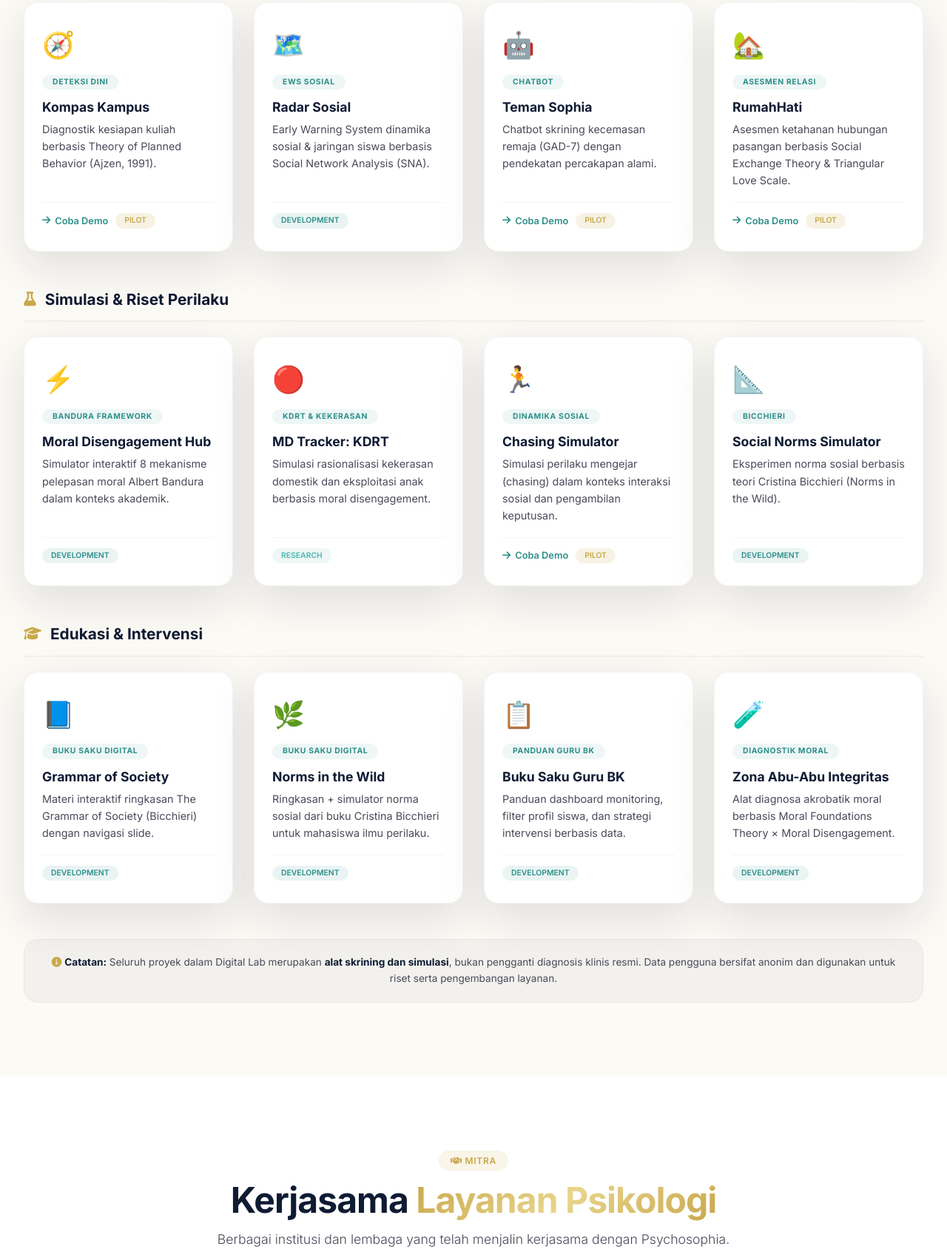
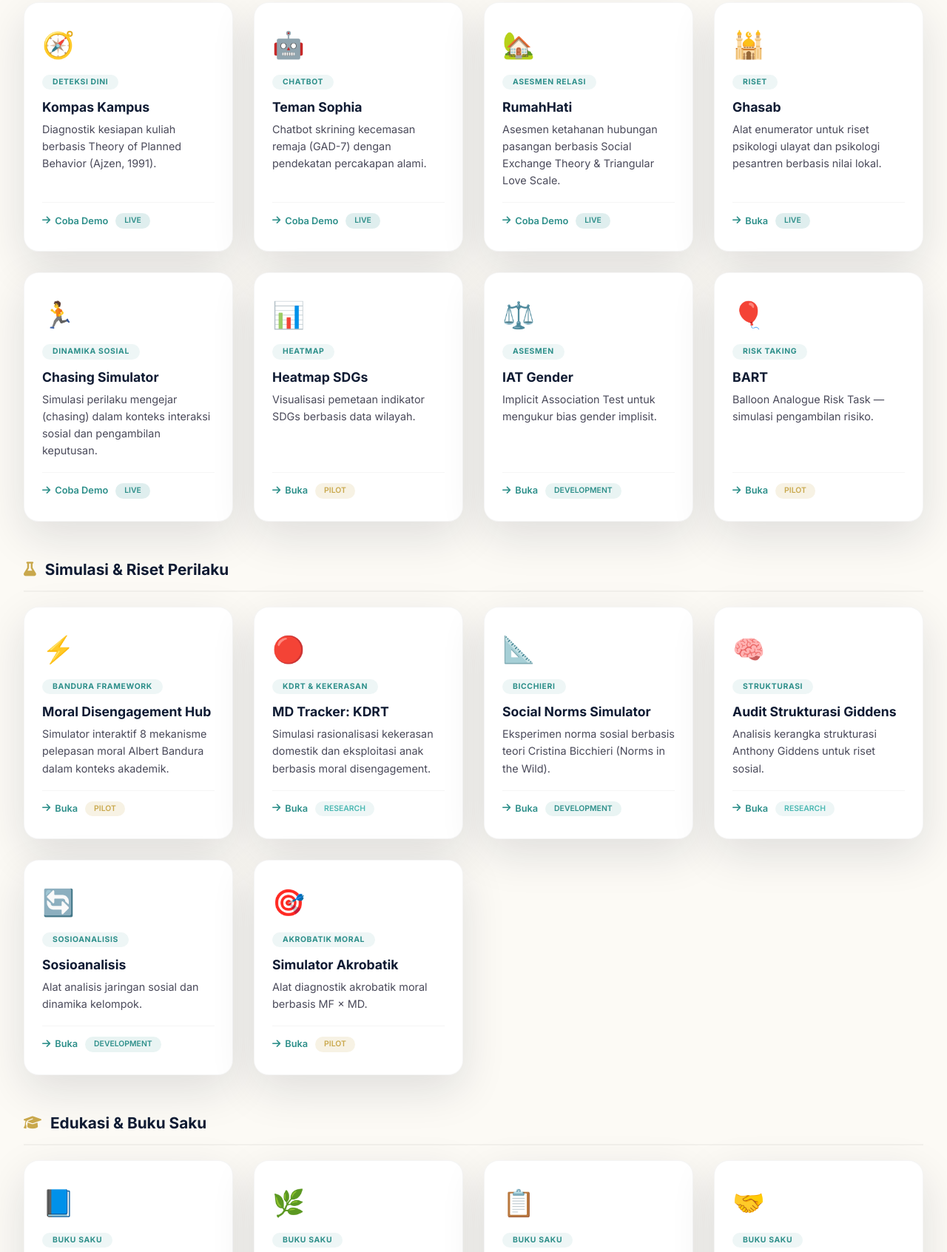
Before and after one commit to PI-iainbabel/psychosophia-portfolio, a plain HTML site: page index.html in a window 1280 px wide. Shown: the part 4283-5975 px from the top of the page at 74% size. Drawn offline with Linux system fonts and the light colour scheme.

Commit message:
Update index.html

```diff
--- a/index.html
+++ b/index.html
@@ -948,6 +948,10 @@
         .lab-status.riset {
             background: rgba(45, 143, 138, 0.08);
             color: var(--teal-light);
+        }
+        .lab-status.live {
+            background: rgba(45, 143, 138, 0.15);
+            color: var(--teal);
         }
 
         .lab-category-block {
@@ -1524,7 +1528,7 @@
         </div>
     </section>
 
-    <!-- ===== DIGITAL LAB (BARU — PILOT PROJECT) ===== -->
+    <!-- ===== DIGITAL LAB ===== -->
     <section class="section digitallab-section" id="digitallab">
         <div class="container">
             <div class="section-header reveal">
@@ -1544,17 +1548,7 @@
                         <p>Diagnostik kesiapan kuliah berbasis Theory of Planned Behavior (Ajzen, 1991).</p>
                         <div class="lab-footer-links">
                             <a href="https://kompas-kampus.netlify.app" target="_blank"><i class="fas fa-arrow-right"></i> Coba Demo</a>
-                            <span class="lab-status pilot">Pilot</span>
-                        </div>
-                    </div>
-
-                    <div class="lab-card">
-                        <span class="lab-icon">🗺️</span>
-                        <span class="lab-category">EWS Sosial</span>
-                        <h4>Radar Sosial</h4>
-                        <p>Early Warning System dinamika sosial &amp; jaringan siswa berbasis Social Network Analysis (SNA).</p>
-                        <div class="lab-footer-links">
-                            <span class="lab-status dev">Development</span>
+                            <span class="lab-status live">Live</span>
                         </div>
                     </div>
 
@@ -1565,7 +1559,7 @@
                         <p>Chatbot skrining kecemasan remaja (GAD-7) dengan pendekatan percakapan alami.</p>
                         <div class="lab-footer-links">
                             <a href="https://psychosophia-bot.lovable.app" target="_blank"><i class="fas fa-arrow-right"></i> Coba Demo</a>
-                            <span class="lab-status pilot">Pilot</span>
+                            <span class="lab-status live">Live</span>
                         </div>
                     </div>
 
@@ -1576,6 +1570,63 @@
                         <p>Asesmen ketahanan hubungan pasangan berbasis Social Exchange Theory &amp; Triangular Love Scale.</p>
                         <div class="lab-footer-links">
                             <a href="https://rumahhati-psga.lovable.app" target="_blank"><i class="fas fa-arrow-right"></i> Coba Demo</a>
+                            <span class="lab-status live">Live</span>
+                        </div>
+                    </div>
+
+                    <!-- 👇 TAMBAHAN: GHASAB -->
+                    <div class="lab-card">
+                        <span class="lab-icon">🕌</span>
+                        <span class="lab-category">Riset</span>
+                        <h4>Ghasab</h4>
+                        <p>Alat enumerator untuk riset psikologi ulayat dan psikologi pesantren berbasis nilai lokal.</p>
+                        <div class="lab-footer-links">
+                            <a href="https://ghasab.lovable.app" target="_blank"><i class="fas fa-arrow-right"></i> Buka</a>
+                            <span class="lab-status live">Live</span>
+                        </div>
+                    </div>
+                    <!-- 👆 AKHIR TAMBAHAN -->
+
+                    <div class="lab-card">
+                        <span class="lab-icon">🏃</span>
+                        <span class="lab-category">Dinamika Sosial</span>
+                        <h4>Chasing Simulator</h4>
+                        <p>Simulasi perilaku mengejar (chasing) dalam konteks interaksi sosial dan pengambilan keputusan.</p>
+                        <div class="lab-footer-links">
+                            <a href="https://riset-simulasi-chasing.netlify.app" target="_blank"><i class="fas fa-arrow-right"></i> Coba Demo</a>
+                            <span class="lab-status live">Live</span>
+                        </div>
+                    </div>
+
+                    <div class="lab-card">
+                        <span class="lab-icon">📊</span>
+                        <span class="lab-category">Heatmap</span>
+                        <h4>Heatmap SDGs</h4>
+                        <p>Visualisasi pemetaan indikator SDGs berbasis data wilayah.</p>
+                        <div class="lab-footer-links">
+                            <a href="./lab/heatmap_sdgs_v.1.2.html"><i class="fas fa-arrow-right"></i> Buka</a>
+                            <span class="lab-status pilot">Pilot</span>
+                        </div>
+                    </div>
+
+                    <div class="lab-card">
+                        <span class="lab-icon">⚖️</span>
+                        <span class="lab-category">Asesmen</span>
+                        <h4>IAT Gender</h4>
+                        <p>Implicit Association Test untuk mengukur bias gender implisit.</p>
+                        <div class="lab-footer-links">
+                            <a href="./lab/iat_gender.html"><i class="fas fa-arrow-right"></i> Buka</a>
+                            <span class="lab-status dev">Development</span>
+                        </div>
+                    </div>
+
+                    <div class="lab-card">
+                        <span class="lab-icon">🎈</span>
+                        <span class="lab-category">Risk Taking</span>
+                        <h4>BART</h4>
+                        <p>Balloon Analogue Risk Task — simulasi pengambilan risiko.</p>
+                        <div class="lab-footer-links">
+                            <a href="./lab/bart.html"><i class="fas fa-arrow-right"></i> Buka</a>
                             <span class="lab-status pilot">Pilot</span>
                         </div>
                     </div>
@@ -1592,7 +1643,8 @@
                         <h4>Moral Disengagement Hub</h4>
                         <p>Simulator interaktif 8 mekanisme pelepasan moral Albert Bandura dalam konteks akademik.</p>
                         <div class="lab-footer-links">
-                            <span class="lab-status dev">Development</span>
+                            <a href="./lab/bandura-moral-disengagement-hub.html"><i class="fas fa-arrow-right"></i> Buka</a>
+                            <span class="lab-status pilot">Pilot</span>
                         </div>
                     </div>
 
@@ -1602,18 +1654,8 @@
                         <h4>MD Tracker: KDRT</h4>
                         <p>Simulasi rasionalisasi kekerasan domestik dan eksploitasi anak berbasis moral disengagement.</p>
                         <div class="lab-footer-links">
+                            <a href="./lab/moral-disengagement-tracker-for-violence.html"><i class="fas fa-arrow-right"></i> Buka</a>
                             <span class="lab-status riset">Research</span>
-                        </div>
-                    </div>
-
-                    <div class="lab-card">
-                        <span class="lab-icon">🏃</span>
-                        <span class="lab-category">Dinamika Sosial</span>
-                        <h4>Chasing Simulator</h4>
-                        <p>Simulasi perilaku mengejar (chasing) dalam konteks interaksi sosial dan pengambilan keputusan.</p>
-                        <div class="lab-footer-links">
-                            <a href="https://riset-simulasi-chasing.netlify.app" target="_blank"><i class="fas fa-arrow-right"></i> Coba Demo</a>
-                            <span class="lab-status pilot">Pilot</span>
                         </div>
                     </div>
 
@@ -1623,53 +1665,102 @@
                         <h4>Social Norms Simulator</h4>
                         <p>Eksperimen norma sosial berbasis teori Cristina Bicchieri (Norms in the Wild).</p>
                         <div class="lab-footer-links">
+                            <a href="./lab/simulator_diagnostics_social_norms.html"><i class="fas fa-arrow-right"></i> Buka</a>
                             <span class="lab-status dev">Development</span>
                         </div>
                     </div>
+
+                    <div class="lab-card">
+                        <span class="lab-icon">🧠</span>
+                        <span class="lab-category">Strukturasi</span>
+                        <h4>Audit Strukturasi Giddens</h4>
+                        <p>Analisis kerangka strukturasi Anthony Giddens untuk riset sosial.</p>
+                        <div class="lab-footer-links">
+                            <a href="./lab/audit-strukturasi-kerangka-giddens.html"><i class="fas fa-arrow-right"></i> Buka</a>
+                            <span class="lab-status riset">Research</span>
+                        </div>
+                    </div>
+
+                    <div class="lab-card">
+                        <span class="lab-icon">🔄</span>
+                        <span class="lab-category">Sosioanalisis</span>
+                        <h4>Sosioanalisis</h4>
+                        <p>Alat analisis jaringan sosial dan dinamika kelompok.</p>
+                        <div class="lab-footer-links">
+                            <a href="./lab/sosioanalisis.html"><i class="fas fa-arrow-right"></i> Buka</a>
+                            <span class="lab-status dev">Development</span>
+                        </div>
+                    </div>
+
+                    <div class="lab-card">
+                        <span class="lab-icon">🎯</span>
+                        <span class="lab-category">Akrobatik Moral</span>
+                        <h4>Simulator Akrobatik</h4>
+                        <p>Alat diagnostik akrobatik moral berbasis MF × MD.</p>
+                        <div class="lab-footer-links">
+                            <a href="./lab/simulator_akrobatik.html"><i class="fas fa-arrow-right"></i> Buka</a>
+                            <span class="lab-status pilot">Pilot</span>
+                        </div>
+                    </div>
                 </div>
             </div>
 
-            <!-- Kategori C: Edukasi & Intervensi -->
+            <!-- Kategori C: Edukasi & Buku Saku -->
             <div class="lab-category-block reveal">
-                <h3><i class="fas fa-graduation-cap"></i> Edukasi &amp; Intervensi</h3>
+                <h3><i class="fas fa-graduation-cap"></i> Edukasi &amp; Buku Saku</h3>
                 <div class="lab-grid">
                     <div class="lab-card">
                         <span class="lab-icon">📘</span>
-                        <span class="lab-category">Buku Saku Digital</span>
+                        <span class="lab-category">Buku Saku</span>
                         <h4>Grammar of Society</h4>
                         <p>Materi interaktif ringkasan The Grammar of Society (Bicchieri) dengan navigasi slide.</p>
                         <div class="lab-footer-links">
-                            <span class="lab-status dev">Development</span>
+                            <a href="./lab/materi_social_grammar_bicchieri.html"><i class="fas fa-arrow-right"></i> Buka</a>
+                            <span class="lab-status pilot">Pilot</span>
                         </div>
                     </div>
 
                     <div class="lab-card">
                         <span class="lab-icon">🌿</span>
-                        <span class="lab-category">Buku Saku Digital</span>
+                        <span class="lab-category">Buku Saku</span>
                         <h4>Norms in the Wild</h4>
-                        <p>Ringkasan + simulator norma sosial dari buku Cristina Bicchieri untuk mahasiswa ilmu perilaku.</p>
+                        <p>Ringkasan + simulator norma sosial dari buku Cristina Bicchieri.</p>
                         <div class="lab-footer-links">
-                            <span class="lab-status dev">Development</span>
+                            <a href="./lab/materi_norms_in_the_wild_bicchieri.html"><i class="fas fa-arrow-right"></i> Buka</a>
+                            <span class="lab-status pilot">Pilot</span>
                         </div>
                     </div>
 
                     <div class="lab-card">
                         <span class="lab-icon">📋</span>
-                        <span class="lab-category">Panduan Guru BK</span>
-                        <h4>Buku Saku Guru BK</h4>
-                        <p>Panduan dashboard monitoring, filter profil siswa, dan strategi intervensi berbasis data.</p>
+                        <span class="lab-category">Buku Saku</span>
+                        <h4>Kompas Kampus (Guru BK)</h4>
+                        <p>Panduan dashboard monitoring dan intervensi berbasis data untuk guru BK.</p>
                         <div class="lab-footer-links">
-                            <span class="lab-status dev">Development</span>
+                            <a href="./lab/buku_saku_kompas_kampus/"><i class="fas fa-arrow-right"></i> Buka</a>
+                            <span class="lab-status pilot">Pilot</span>
                         </div>
                     </div>
 
                     <div class="lab-card">
-                        <span class="lab-icon">🧪</span>
-                        <span class="lab-category">Diagnostik Moral</span>
-                        <h4>Zona Abu-Abu Integritas</h4>
-                        <p>Alat diagnosa akrobatik moral berbasis Moral Foundations Theory × Moral Disengagement.</p>
+                        <span class="lab-icon">🤝</span>
+                        <span class="lab-category">Buku Saku</span>
+                        <h4>Teman Sophia</h4>
+                        <p>Buku saku mitra untuk mendampingi remaja menggunakan chatbot kecemasan.</p>
                         <div class="lab-footer-links">
-                            <span class="lab-status dev">Development</span>
+                            <a href="./lab/buku_saku_teman-sophia.html"><i class="fas fa-arrow-right"></i> Buka</a>
+                            <span class="lab-status pilot">Pilot</span>
+                        </div>
+                    </div>
+
+                    <div class="lab-card">
+                        <span class="lab-icon">🏡</span>
+                        <span class="lab-category">Buku Saku</span>
+                        <h4>RumahHati</h4>
+                        <p>Panduan asesmen ketahanan hubungan pasangan untuk konselor.</p>
+                        <div class="lab-footer-links">
+                            <a href="./lab/buku_saku_rumahhati.html"><i class="fas fa-arrow-right"></i> Buka</a>
+                            <span class="lab-status pilot">Pilot</span>
                         </div>
                     </div>
                 </div>
```
